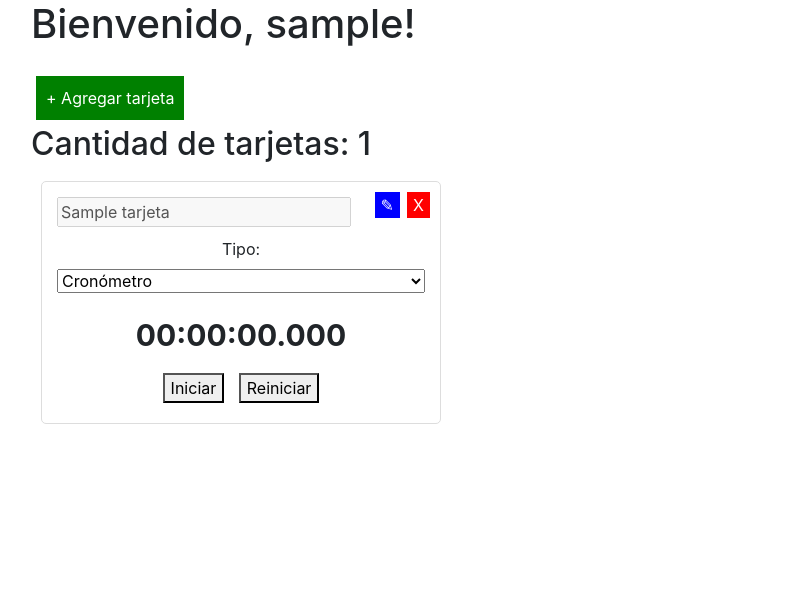
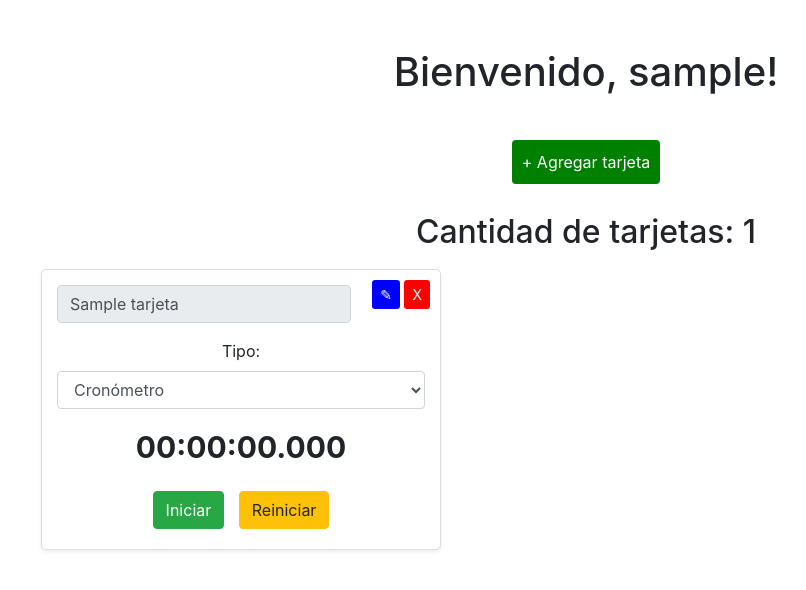
Before and after one commit to AbrahamIchaj/Timer, a CodeIgniter app: the page made by application/views/mostrar_tarjetas.php in a window 1280 px wide. Shown: the top 590 px of the page, without its empty margins (54-860 px from the left). Run offline with CodeIgniter, Linux system fonts and the light colour scheme; the template is opened without the code that fills it: most values are stand-ins (such as "Sample title", 1, 10 or a date in 2020).

Commit message:
Se esta agregando diseños con bootstrap

```diff
--- a/application/views/mostrar_tarjetas.php
+++ b/application/views/mostrar_tarjetas.php
@@ -3,75 +3,60 @@
 <head>
     <meta charset="UTF-8">
     <title>Tarjetas de Cronómetros/Temporizadores</title>
-    <!-- Css -->
+
+    <!-- Bootstrap CSS -->
+    <link rel="stylesheet" href="<?php echo base_url('styles/bootstrap.css'); ?>">
     <link rel="stylesheet" href="<?php echo base_url('styles/styles.css'); ?>">
-
-    <!-- Bootstrap -->
-    <link rel="stylesheet" href="<?php echo base_url('styles/bootstrap.css'); ?>">
 
     <!-- jQuery -->
     <script type="text/javascript" src="<?php echo base_url('styles/jquery-3.3.1.min.js'); ?>"></script>
 
-    <style>
-        .card {
-            border: 1px solid #ddd;
-            padding: 15px;
-            margin-bottom: 10px;
-            border-radius: 5px;
-        }
-        .time-display {
-            font-size: 30px;
-            margin: 10px 0;
-            font-weight: bold;
-        }
-        button {
-            margin: 5px;
-        }
-        .time-inputs {
-            display: none;
-        }
-    </style>
+    <!-- Custom Styles -->
 </head>
-<body class="container">
+<body class="container mt-5">
 
-    <h1>Bienvenido, <?php echo $username; ?>!</h1>
-    <button class="add-button" id="add-button">+ Agregar tarjeta</button>
-    <h2>Cantidad de tarjetas: <span id="cantidad-tarjetas"><?php echo count($tarjetas); ?></span></h2>
+    <h1 class="text-center mb-4">Bienvenido, <?php echo $username; ?>!</h1>
 
-    <div class="cards-container" id="cards-container">
+    <div class="text-center">
+        <button class="btn btn-primary add-button" id="add-button">+ Agregar tarjeta</button>
+    </div>
+    <h2 class="text-center mt-4">Cantidad de tarjetas: <span id="cantidad-tarjetas"><?php echo count($tarjetas); ?></span></h2>
+
+    <div class="row" id="cards-container">
         <?php foreach ($tarjetas as $index => $tarjeta): ?>
-            <div class="card" data-index="<?php echo $index; ?>">
-                <!-- Botones de eliminar y editar tarjeta -->
-                <button class="delete-button">X</button>
-                <button class="edit-button">✎</button>
-                <input type="text" name="tarjetas[<?php echo $index; ?>][nombre]" value="<?php echo $tarjeta['nombre']; ?>" disabled />
+            <div class="col-md-6">
+                <div class="card shadow-sm mb-4" data-index="<?php echo $index; ?>">
+                    <div class="d-flex justify-content-between">
+                        <button class="btn btn-danger btn-sm delete-button" title="Eliminar tarjeta">X</button>
+                        <button class="btn btn-info btn-sm edit-button" title="Editar tarjeta">✎</button>
+                    </div>
 
+                    <input type="text" class="form-control mb-3 tarjeta-nombre" name="tarjetas[<?php echo $index; ?>][nombre]" value="<?php echo $tarjeta['nombre']; ?>" disabled />
+
+                    <div class="form-group">
                         <label for="tipo">Tipo:</label>
-                <select name="tarjetas[<?php echo $index; ?>][tipo]" class="tipo-select">
+                        <select name="tarjetas[<?php echo $index; ?>][tipo]" class="form-control tipo-select">
                             <option value="cronometro" <?php echo $tarjeta['tipo'] == 'cronometro' ? 'selected' : ''; ?>>Cronómetro</option>
                             <option value="temporizador" <?php echo $tarjeta['tipo'] == 'temporizador' ? 'selected' : ''; ?>>Temporizador</option>
                         </select>
-                <div class="message"></div>
-
-                <!-- Inputs de tiempo para temporizador -->
-                <div class="time-inputs">
-                    <input type="number" class="hours-input" placeholder="Horas" min="0" max="23">
-                    <input type="number" class="minutes-input" placeholder="Minutos" min="0" max="59">
-                    <input type="number" class="seconds-input" placeholder="Segundos" min="0" max="59">
                     </div>
 
-                <!-- Contenedor de tiempo -->
+                    <div class="time-inputs mt-3 mb-3" style="display: <?php echo $tarjeta['tipo'] == 'temporizador' ? 'block' : 'none'; ?>">
+                        <input type="number" class="form-control d-inline-block hours-input" placeholder="Horas" min="0" max="23">
+                        <input type="number" class="form-control d-inline-block minutes-input" placeholder="Minutos" min="0" max="59">
+                        <input type="number" class="form-control d-inline-block seconds-input" placeholder="Segundos" min="0" max="59">
+                    </div>
+
                     <div class="time-display" id="display-<?php echo $index; ?>">00:00:00.000</div>
 
-                <!-- Botones de control -->
-                 <content>
-                <button class="start-btn" data-index="<?php echo $index; ?>">Iniciar</button>
-                <button class="reset-btn" data-index="<?php echo $index; ?>">Reiniciar</button></content>
+                    <div class="text-center mt-3">
+                        <button class="btn btn-success start-btn" data-index="<?php echo $index; ?>">Iniciar</button>
+                        <button class="btn btn-warning reset-btn" data-index="<?php echo $index; ?>">Reiniciar</button>
+                    </div>
+                </div>
             </div>
         <?php endforeach; ?>
     </div>
-
-
 
     <script>
         $(document).ready(function() {
@@ -79,7 +64,7 @@
             let intervals = {};
             let startTimes = {};
 
-            // Ocultar o mostrar los inputs según la selección de combobox
+            // Manejador de cambio de tipo (cronómetro o temporizador)
             $(document).on('change', '.tipo-select', function() {
                 var tipo = $(this).val();
                 var card = $(this).closest('.card');
@@ -102,7 +87,7 @@
                     timers[index] = null;
                     $(this).text('Iniciar');
                 } else {
-                    startTimes[index] = Date.now(); // Almacena el tiempo de inicio
+                    startTimes[index] = Date.now();
                     if (tipo === 'cronometro') {
                         startCronometro(index, display);
                     } else if (tipo === 'temporizador') {
@@ -112,7 +97,6 @@
                 }
             });
 
-            // Función para el cronómetro (contar hacia arriba)
             function startCronometro(index, display) {
                 let elapsed = intervals[index] || 0;
                 timers[index] = setInterval(function() {
@@ -122,7 +106,6 @@
                 }, 10);
             }
 
-            // Función para el temporizador (contar hacia abajo)
             function startTemporizador(index, display, card) {
                 let hours = parseInt(card.find('.hours-input').val()) || 0;
                 let minutes = parseInt(card.find('.minutes-input').val()) || 0;
@@ -143,7 +126,6 @@
                 }, 10);
             }
 
-            // Formatear el tiempo en horas, minutos, segundos y milisegundos
             function formatTime(s) {
                 const hours = Math.floor(s / 3600);
                 const minutes = Math.floor((s % 3600) / 60);
@@ -162,6 +144,19 @@
                 $('.start-btn[data-index="' + index + '"]').text('Iniciar');
             });
 
+            // Función para editar el nombre de la tarjeta
+            $(document).on('click', '.edit-button', function() {
+                var card = $(this).closest('.card');
+                var inputNombre = card.find('.tarjeta-nombre');
+                inputNombre.prop('disabled', !inputNombre.prop('disabled'));
+
+                if (inputNombre.prop('disabled')) {
+                    $(this).text('✎');  // Vuelve al modo edición
+                } else {
+                    $(this).text('✔');  // Guardar cambios
+                }
+            });
+
             // Eliminar tarjeta
             $(document).on('click', '.delete-button', function() {
                 $(this).closest('.card').remove();
@@ -171,32 +166,37 @@
             // Agregar nueva tarjeta
             $('#add-button').click(function() {
                 var nuevaTarjeta = `
-                    <div class="card" data-index="">
-                        <button class="delete-button">X</button>
-                        <button class="edit-button">✎</button>
-                        <input type="text" name="tarjetas[][nombre]" value="Tarjeta Nueva" disabled />
+                    <div class="col-md-6">
+                        <div class="card shadow-sm mb-4" data-index="">
+                            <div class="d-flex justify-content-between">
+                                <button class="btn btn-danger btn-sm delete-button" title="Eliminar tarjeta">X</button>
+                                <button class="btn btn-info btn-sm edit-button" title="Editar tarjeta">✎</button>
+                            </div>
+                            <input type="text" class="form-control mb-3 tarjeta-nombre" name="tarjetas[][nombre]" value="Tarjeta Nueva" disabled />
+                            <div class="form-group">
                                 <label for="tipo">Tipo:</label>
-                        <select name="tarjetas[][tipo]" class="tipo-select">
+                                <select name="tarjetas[][tipo]" class="form-control tipo-select">
                                     <option value="cronometro">Cronómetro</option>
                                     <option value="temporizador">Temporizador</option>
                                 </select>
-                        <div class="message"></div>
-                        <div class="time-inputs">
-                            <input type="number" class="hours-input" placeholder="Horas" min="0" max="23">
-                            <input type="number" class="minutes-input" placeholder="Minutos" min="0" max="59">
-                            <input type="number" class="seconds-input" placeholder="Segundos" min="0" max="59">
                             </div>
-                        <div class="time-display" id="display-new">00:00:00.000</div>
-            <content>
-                <button class="start-btn" data-index="<?php echo $index; ?>">Iniciar</button>
-                <button class="reset-btn" data-index="<?php echo $index; ?>">Reiniciar</button>
-            </content>
+                            <div class="time-inputs mt-3 mb-3" style="display:none;">
+                                <input type="number" class="form-control d-inline-block hours-input" placeholder="Horas" min="0" max="23">
+                                <input type="number" class="form-control d-inline-block minutes-input" placeholder="Minutos" min="0" max="59">
+                                <input type="number" class="form-control d-inline-block seconds-input" placeholder="Segundos
+                                </input>
+                            </div>
+                            <div class="time-display">00:00:00.000</div>
+                            <div class="text-center mt-3">
+                                <button class="btn btn-success start-btn" data-index="">Iniciar</button>
+                                <button class="btn btn-warning reset-btn" data-index="">Reiniciar</button>
+                            </div>
+                        </div>
                     </div>`;
                 $('#cards-container').append(nuevaTarjeta);
                 actualizarCantidadTarjetas();
             });
 
-            // Actualizar la cantidad de tarjetas
             function actualizarCantidadTarjetas() {
                 var cantidad = $('.card').length;
                 $('#cantidad-tarjetas').text(cantidad);
--- a/styles/styles.css
+++ b/styles/styles.css
@@ -59,3 +59,15 @@
         .time-inputs {
             display: none;
         }
+
+        .time-display {
+            font-size: 30px;
+            margin: 10px 0;
+            font-weight: bold;
+        }
+        button {
+            margin: 5px;
+        }
+        .time-inputs {
+            display: none;
+        }
```
Also changed, not shown: 1 other file. Lines whose indentation alone changed are shown as unchanged.
